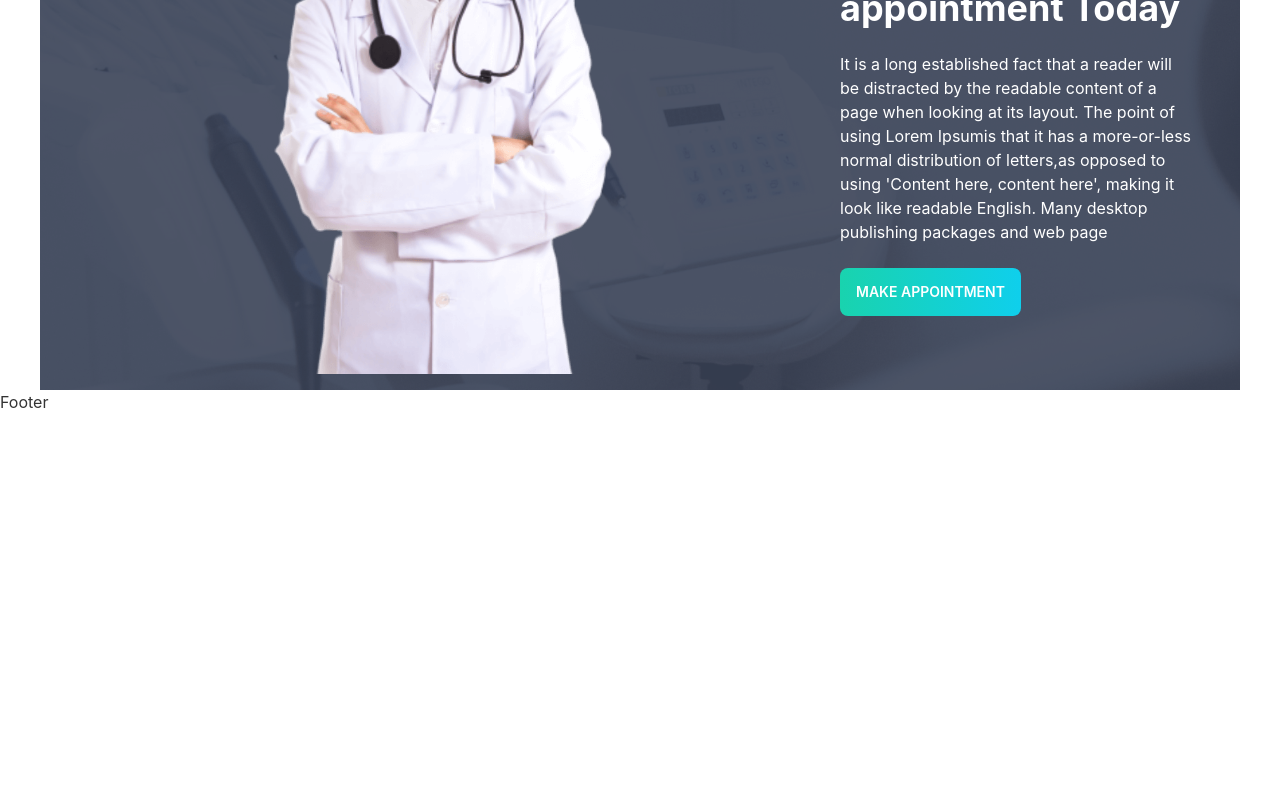
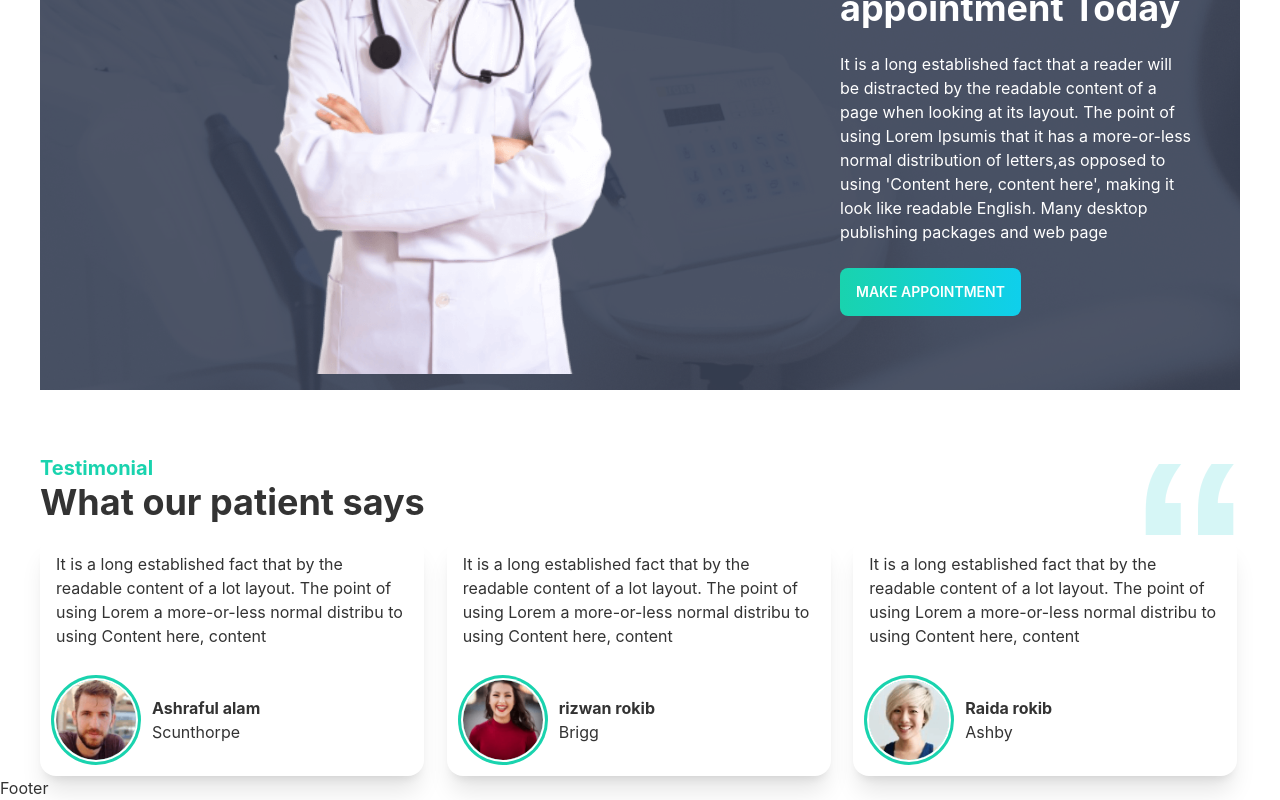
Before and after one commit to ashrafcse3/doctors-portal-client, a React (Create React App) app: page / in a window 1280 px wide. Shown: the part 2809-3609 px from the top of the page. Before the commit the page ends 3223 px from the top, so only its background shows below. Built offline with nearby package versions, Linux system fonts and the light colour scheme.

Commit message:
testimonial design added

```diff
--- a/src/Pages/Home/Feature2/Feature2.js
+++ b/src/Pages/Home/Feature2/Feature2.js
@@ -2,6 +2,8 @@ import React from 'react';
 import doctor from '../../../assets/images/doctor.png';
 import appointment from '../../../assets/images/appointment.png';
 import PrimaryButton from '../../../components/PrimaryButton/PrimaryButton';
+import PrimaryH3 from '../../../components/PrimaryH3/PrimaryH3';
+import H14xl from '../../../components/H14xl/H14xl';
 
 const Feature2 = () => {
     return (
@@ -10,8 +12,8 @@ const Feature2 = () => {
                 <div className="hero-content flex-col lg:flex-row">
                     <img alt={`doctor`} src={doctor} className="hidden lg:block -mt-40 mx-8 max-w-2xl" />
                     <div className='mx-8'>
-                        <h1 className='text-xl text-primary font-bold'>Appointment</h1>
-                        <h1 className="text-4xl font-bold text-white">Make an appointment Today</h1>
+                        <PrimaryH3>Appointment</PrimaryH3>
+                        <H14xl extraClass="text-white">Make an appointment Today</H14xl>
                         <p className="py-6 text-white">It is a long established fact that a reader will be distracted by the readable content of a page when looking at its layout. The point of using Lorem Ipsumis that it has a more-or-less normal distribution of letters,as opposed to using 'Content here, content here', making it look like readable English. Many desktop publishing packages and web page</p>
                         <PrimaryButton>Make appointment</PrimaryButton>
                     </div>
--- a/src/Pages/Home/Home/Home.js
+++ b/src/Pages/Home/Home/Home.js
@@ -4,6 +4,7 @@ import Feature1 from '../Feature1/Feature1';
 import Feature2 from '../Feature2/Feature2';
 import InfoCard from '../InfoCard/InfoCard';
 import Services from '../Services/Services';
+import Testimonials from '../Testimonials/Testimonials';
 
 const Home = () => {
     return (
@@ -13,6 +14,7 @@ const Home = () => {
             <Services></Services>
             <Feature1></Feature1>
             <Feature2></Feature2>
+            <Testimonials></Testimonials>
         </div>
     );
 };
--- /dev/null
+++ b/src/Pages/Home/Testimonials/Testimonial.js
@@ -0,0 +1,23 @@
+import React from 'react';
+
+const Testimonial = ({ testimonial: { name, image, address, testimony } }) => {
+
+    return (
+        <div className="card w-96 bg-base-100 shadow-xl">
+            <p className='p-4'>{testimony}</p>
+            <div className="flex items-center">
+                <div className="avatar p-4">
+                    <div className="w-20 rounded-full ring ring-primary ring-offset-base-100 ring-offset-2">
+                        <img src={image} alt={`alt: ${image}`} />
+                    </div>
+                </div>
+                <div>
+                    <h2 className='font-bold'>{name}</h2>
+                    <h4>{address}</h4>
+                </div>
+            </div>
+        </div>
+    );
+};
+
+export default Testimonial;
--- /dev/null
+++ b/src/Pages/Home/Testimonials/Testimonials.js
@@ -0,0 +1,56 @@
+import React from 'react';
+import quote from '../../../assets/icons/quote.svg';
+import H14xl from '../../../components/H14xl/H14xl';
+import PrimaryH3 from '../../../components/PrimaryH3/PrimaryH3';
+import people1 from '../../../assets/images/people1.png';
+import people2 from '../../../assets/images/people2.png';
+import people3 from '../../../assets/images/people3.png';
+import Testimonial from './Testimonial';
+
+const Testimonials = () => {
+    const testimonialsData = [
+        {
+            _id: 1,
+            name: 'Ashraful alam',
+            image: people1,
+            address: 'Scunthorpe',
+            testimony: 'It is a long established fact that by the readable content of a lot layout. The point of using Lorem a more-or-less normal distribu to using Content here, content'
+        },
+        {
+            _id: 2,
+            name: 'rizwan rokib',
+            image: people2,
+            address: 'Brigg',
+            testimony: 'It is a long established fact that by the readable content of a lot layout. The point of using Lorem a more-or-less normal distribu to using Content here, content'
+        },
+        {
+            _id: 3,
+            name: 'Raida rokib',
+            image: people3,
+            address: 'Ashby',
+            testimony: 'It is a long established fact that by the readable content of a lot layout. The point of using Lorem a more-or-less normal distribu to using Content here, content'
+        },
+    ];
+
+    return (
+        <div className='base-100 mt-16'>
+            <div className='flex justify-between'>
+                <div>
+                    <PrimaryH3>Testimonial</PrimaryH3>
+                    <H14xl>What our patient says</H14xl>
+                </div>
+                <img className='w-1/12' src={quote} alt="" />
+            </div>
+            <div className='grid grid-cols-1 md:grid-cols-2 lg:grid-cols-3 gap-5'>
+                {
+                    testimonialsData.map(testi => <Testimonial
+                        key={testi._id}
+                        testimonial={testi}
+                    ></Testimonial>)
+                }
+            </div>
+        </div>
+    );
+};
+
+export default Testimonials;
--- /dev/null
+++ b/src/components/H14xl/H14xl.js
@@ -0,0 +1,9 @@
+import React from 'react';
+
+const H14xl = ({ extraClass, children }) => {
+    return (
+        <h1 className={`text-4xl font-bold ${extraClass}`}>{children}</h1>
+    );
+};
+
+export default H14xl;
--- /dev/null
+++ b/src/components/PrimaryH3/PrimaryH3.js
@@ -0,0 +1,9 @@
+import React from 'react';
+
+const PrimaryH3 = ({ children }) => {
+    return (
+        <h3 className='text-xl text-primary font-bold'>{children}</h3>
+    );
+};
+
+export default PrimaryH3;
```
